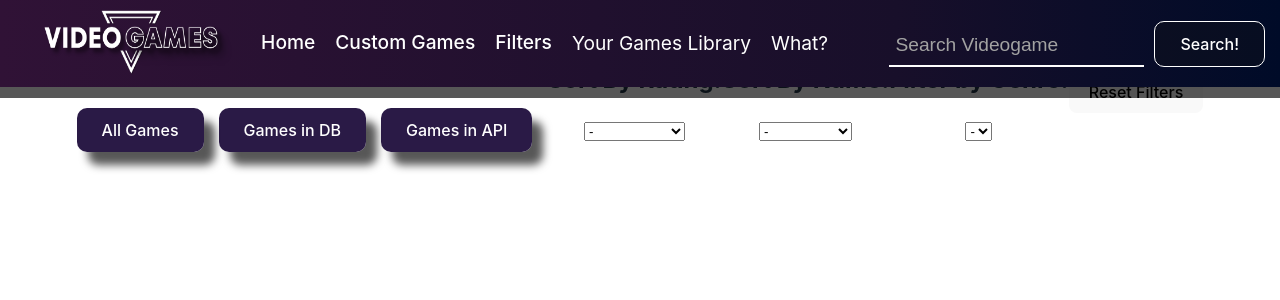
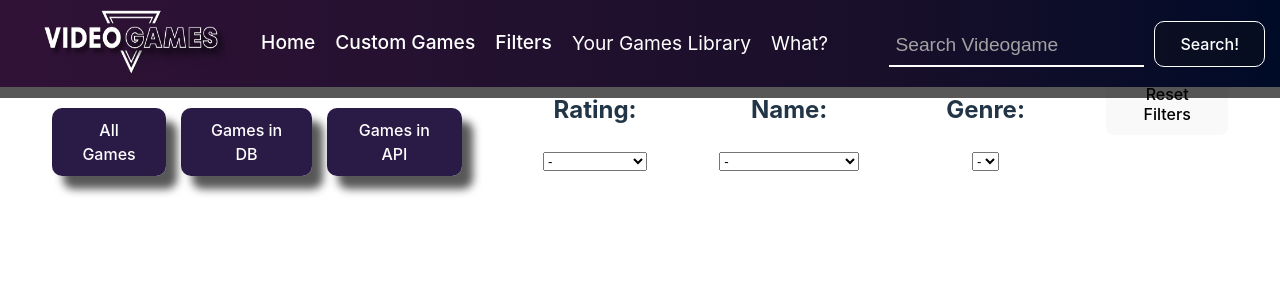
Before and after one commit to CLoboguerrero/pi-videogames, a React (Vite) app in the folder client/: page /test in a window 1280 px wide. Shown: the top 300 px of the page. Built offline with nearby package versions, Linux system fonts and the light colour scheme.

Commit message:
Mejoras en Lógica de Filtrado

```diff
--- a/client/src/components/Cards/Cards.jsx
+++ b/client/src/components/Cards/Cards.jsx
@@ -2,7 +2,7 @@ import './Cards.modules.css'
 import React from 'react';
 import { useEffect, useState } from 'react';
 import { useDispatch, useSelector } from 'react-redux';
-import { getAllGames, getGenres, getPlatforms, clearFoundGames } from '../../redux/actions';
+import { getAllGames, getGenres, clearFoundGames } from '../../redux/actions';
 import Card from '../Card/Card';
 import Pagination from '../Pagination/Pagination';
 import Filters from '../Filters/Filters';
@@ -16,7 +16,6 @@ function Cards() {
     const displayGames = useSelector((state) => state.filterGames);
     const displaySearchGames = useSelector((state) => state.foundGames);
     const genresList = useSelector((state) => state.getGenres);
-    const platformsList = useSelector((state) => state.getPlatforms);
 
     const [currentPage, setCurrentPage] = useState(1);
     const totalPages = Math.ceil(displayGames.length / 15)
@@ -29,14 +28,12 @@ function Cards() {
     // if (displaySearchGames.length > 0) stateToShow = displaySearchGames;
     // else stateToShow = gamesPaginated;
 
-
     useEffect(() => {
         if(allGames.length === 0) {
             dispatch(getAllGames());
         }
-        if(genresList.length === 0 && platformsList.length === 0){
+        if(genresList.length === 0) {
             dispatch(getGenres());
-            dispatch(getPlatforms());
         }
     },[dispatch]);
 
--- a/client/src/components/Detail/Detail.jsx
+++ b/client/src/components/Detail/Detail.jsx
@@ -4,6 +4,7 @@ import { useEffect, useState } from 'react';
 import { useParams, useNavigate } from 'react-router-dom';
 import { useDispatch, useSelector } from 'react-redux';
 import { getGameDetails, clearDetails } from '../../redux/actions';
+import Loading from '../Loading/Loading';
 
 function Detail () {
     const { id } = useParams();
@@ -38,7 +39,7 @@ function Detail () {
         <div>
             {
              loading
-             ? <h2>Loading Game Info...</h2>
+             ? <Loading />
 
              : <div>
                  <img className='img-card' src={image} alt="videogame-image" />
--- a/client/src/components/Filters/Filters.jsx
+++ b/client/src/components/Filters/Filters.jsx
@@ -6,26 +6,21 @@ import { filterOrigin, filterByGenre, sortGamesByRating, sortGamesByName } from
 const Filters = () => {
 
     const dispatch = useDispatch();
-    const filterGames = useSelector(state => state.filterGames);
     const genresMenu = useSelector(state => state.getGenres);
 
+    const [fieldsKey, setFieldsKey] = useState(0);
     const [selectedGenre, setSelectedGenre] = useState('');
-    const [selectedRating, setSelectedRating] = useState('-');
-    const [selectedName, setSelectedName] = useState('-');
 
+    const handleFilter = (event) => {
+        dispatch(filterOrigin(event.target.dataset.filter));
+    }
 
     const handleSelectRating = (event) => {
-        setSelectedRating(event.target.value);
         dispatch(sortGamesByRating(event.target.value));
     }
 
     const handleSelectName = (event) => {
-        setSelectedName(event.target.value);
         dispatch(sortGamesByName(event.target.value));
-    }
-
-    const handleFilter = (event) => {
-        dispatch(filterOrigin(event.target.dataset.filter));
     }
 
     const handleSelectChange = (event) => {
@@ -34,9 +29,8 @@ const Filters = () => {
     }
 
     const handleReset = () => {
+        setFieldsKey((prevKey) => prevKey + 1);
         setSelectedGenre('');
-        setSelectedRating('-');
-        setSelectedName('-');
         dispatch(filterOrigin('showAll'));
     };
 
@@ -61,28 +55,28 @@ const Filters = () => {
                 </div>
             </div>
 
-            <div className="rating-sort">
-                    <h2 className="rating-title">Sort By Rating:</h2>
-                    <select name="rating" onChange={handleSelectRating}>
-                        <option value="">-</option>
-                        <option value="D">Higher rating</option>
-                        <option value="A">Lower Rating</option>
-                    </select>
+            <div className='rating-sort'>
+                <h2 className='rating-title'>Sort By Rating:</h2>
+                <select name='rating' key={fieldsKey} onChange={handleSelectRating}>
+                    <option value=''>-</option>
+                    <option value='D'>Higher Rating</option>
+                    <option value='A'>Lower Rating</option>
+                </select>
             </div>
 
-            <div className="name-sort">
-                    <h2 className="name-title">Sort By Name:</h2>
-                    <select name="name" onChange={handleSelectName}>
-                        <option value="">-</option>
-                        <option value="A">Ascending</option>
-                        <option value="D">Descending</option>
-                    </select>
+            <div className='name-sort'>
+                <h2 className='name-title'>Sort By Name:</h2>
+                <select name='name' key={fieldsKey} onChange={handleSelectName}>
+                    <option value=''>-</option>
+                    <option value='A'>Descending - A to Z</option>
+                    <option value='D'>Ascending - Z to A</option>
+                </select>
             </div>
 
             <div className='genres-list'>
                 <h2 className='genre-title'>Filter by Genre:</h2>
                 <select name='genres' value={selectedGenre} onChange={handleSelectChange}>
-                    <option value="">-</option>
+                    <option value=''>-</option>
                     {sortedGenres.map((genre) => (
                         <option key={genre} value={genre}>
                             {genre}
@@ -91,7 +85,9 @@ const Filters = () => {
                 </select>
             </div>
 
-            <button onClick={handleReset}>Reset Filters</button>
+            <div className='reset-button'>
+                <button onClick={handleReset}>Reset Filters</button>
+            </div>
         </div>
     )
 }
--- a/client/src/components/Filters/Filters.modules.css
+++ b/client/src/components/Filters/Filters.modules.css
@@ -12,7 +12,7 @@
     padding-bottom: 10px;
     margin-bottom: 25px;
     align-items: center;
-    justify-content: space-around;
+    justify-content: center;
     animation: fadeIn 1.5s;
     -webkit-animation: fadeIn 1.5s;
     -moz-animation: fadeIn 1.5s;
@@ -45,3 +45,28 @@
     cursor: pointer;
     box-shadow: 11px 13px 8px 0px #000000a8;
 }
+
+.games-origin {
+    margin-right: 20px;
+    margin-left: 20px;
+}
+
+.rating-sort {
+    margin-right: 20px;
+    margin-left: 20px;
+}
+
+.name-sort {
+    margin-right: 20px;
+    margin-left: 20px;
+}
+
+.genres-list {
+    margin-right: 20px;
+    margin-left: 20px;
+}
+
+.reset-button {
+    margin-right: 20px;
+    margin-left: 20px;
+}
--- a/client/src/components/Form/Form.jsx
+++ b/client/src/components/Form/Form.jsx
@@ -1,7 +1,7 @@
 import './Form.modules.css';
 import { useState, useRef, useEffect } from 'react';
-import { useDispatch } from 'react-redux';
-import { postGame, getGenres, getPlatforms, clearAllGames } from '../../redux/actions';
+import { useDispatch, useSelector } from 'react-redux';
+import { postGame, getGenres, getPlatforms, clearAllGames, clearFoundGames } from '../../redux/actions';
 import { uploadImage } from './cloudinary';
 import validate from './validations';
 import GenresMenu from './GenresMenu';
@@ -11,10 +11,15 @@ const createVideogame = () => {
     const dispatch = useDispatch();
     const fileInput = useRef(null);
 
-    // useEffect(() => {
-    //     dispatch(getPlatforms());
-    //     dispatch(getGenres());
-    // },[dispatch])
+    const genresList = useSelector((state) => state.getGenres);
+    const platformsList = useSelector((state) => state.getPlatforms);
+
+    useEffect(() => {
+        if(genresList.length === 0 && platformsList.length === 0){
+            dispatch(getGenres());
+            dispatch(getPlatforms());
+        }
+    },[dispatch])
 
     const [formKey, setFormKey] = useState(0);
 
@@ -97,6 +102,7 @@ const createVideogame = () => {
         if (isFormValid()) {
 
             dispatch(postGame(formData));
+            dispatch(clearFoundGames());
             dispatch(clearAllGames());
             setConfirmationMessage('Form Submitted successfully!');
 
@@ -110,7 +116,7 @@ const createVideogame = () => {
                 genres: []
             });
 
-            setFormKey((prevKey) => prevKey + 1)
+            setFormKey((prevKey) => prevKey + 1);
 
             setErrors({
                 name: '',
--- a/client/src/redux/reducer.js
+++ b/client/src/redux/reducer.js
@@ -3,11 +3,10 @@ import { GET_ALL_GAMES, GET_GAME_BY_NAME, GET_GAME_DETAILS, GET_GENRES, GET_PLAT
 const initialState = {
     allGames: [],
     foundGames: [],
+    filterGames: [],
     gameDetails: [],
     getGenres: [],
     getPlatforms: [],
-    filterGames: [],
-    sortGames: [],
 }
 
 const reducer = (state = initialState, action) => {
@@ -137,13 +136,14 @@ const reducer = (state = initialState, action) => {
 
         case SORT_BY_RATING:
             const allGamesCopy = [...state.filterGames];
-
             return{
                 ...state,
                 filterGames:
                     action.payload === 'A'
                     ? allGamesCopy.sort((a, b) => a.rating - b.rating)
-                    : allGamesCopy.sort((a, b) => b.rating - a.rating)
+                    : action.payload === 'D'
+                    ? allGamesCopy.sort((a, b) => b.rating - a.rating)
+                    : allGamesCopy
             };
 
         case SORT_BY_NAME:
@@ -155,10 +155,14 @@ const reducer = (state = initialState, action) => {
                     const nameB = String(b.name).toUpperCase();
 
                     if (nameA < nameB) {
-                        return action.payload === 'A' ? -1 : 1;
+                        return action.payload === 'A'
+                        ? -1
+                        : 1;
                     }
                     if (nameA > nameB) {
-                        return action.payload === 'A' ? 1 : -1;
+                        return action.payload === 'D'
+                        ? -1
+                        : 1;
                     }
                     return 0;
                 }),
```
